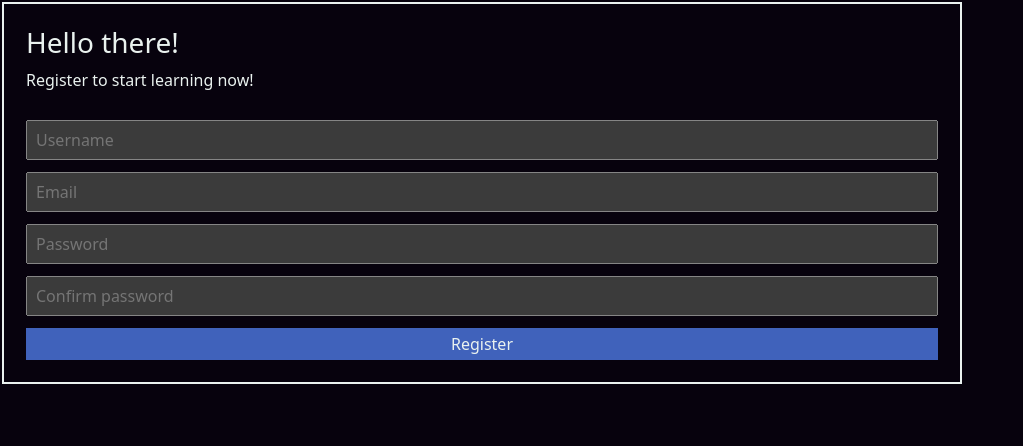
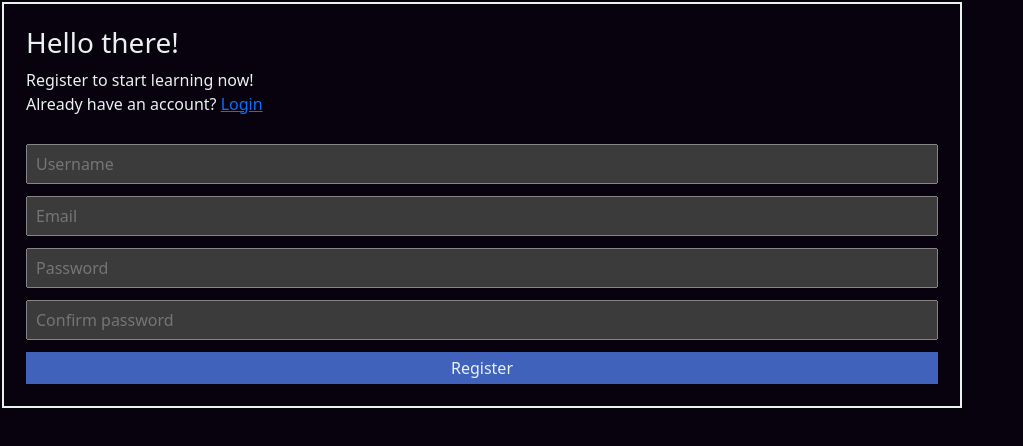
Before and after one commit to nykajak/quake, a Vue app in the folder frontend/: page /register in a window 1280 px wide. Shown: the top 446 px of the page, without its empty margins (0-1023 px from the left). Built offline with nearby package versions, Linux system fonts and the light colour scheme.

Commit message:
Added links between login and register pages

```diff
--- a/frontend/src/components/Login.vue
+++ b/frontend/src/components/Login.vue
@@ -1,7 +1,7 @@
 <script setup>
 import { api } from '@/api';
-import { useRouter } from 'vue-router'
 import { ref } from 'vue';
+import { useRouter, RouterLink } from 'vue-router'
 
 const router = useRouter()
 async function validateForm(e){
@@ -28,6 +28,8 @@ const LoginStatus = ref(0);
             <h3>Welcome back!</h3>
             <p>
                 Login with your credentials to continue your learning journey.
+                <br>
+                Don't have an account yet? <RouterLink to="/register"> Register </RouterLink>
             </p>
         </div>
         <div :class="{'form-div':true, 'form-error-div':LoginStatus === 0 && LoginMsg !== '', 'form-success-div':LoginStatus === 1}">
--- a/frontend/src/components/Register.vue
+++ b/frontend/src/components/Register.vue
@@ -1,7 +1,7 @@
 <script setup>
 import { api } from '@/api';
 import { ref } from 'vue';
-import { useRouter } from 'vue-router'
+import { useRouter, RouterLink } from 'vue-router'
 
 const router = useRouter()
 async function validateForm(e){
@@ -29,6 +29,8 @@ const RegisterStatus = ref(0);
             <h3>Hello there!</h3>
             <p>
                 Register to start learning now!
+                <br>
+                Already have an account? <RouterLink to="/login"> Login </RouterLink>
             </p>
         </div>
 
```
